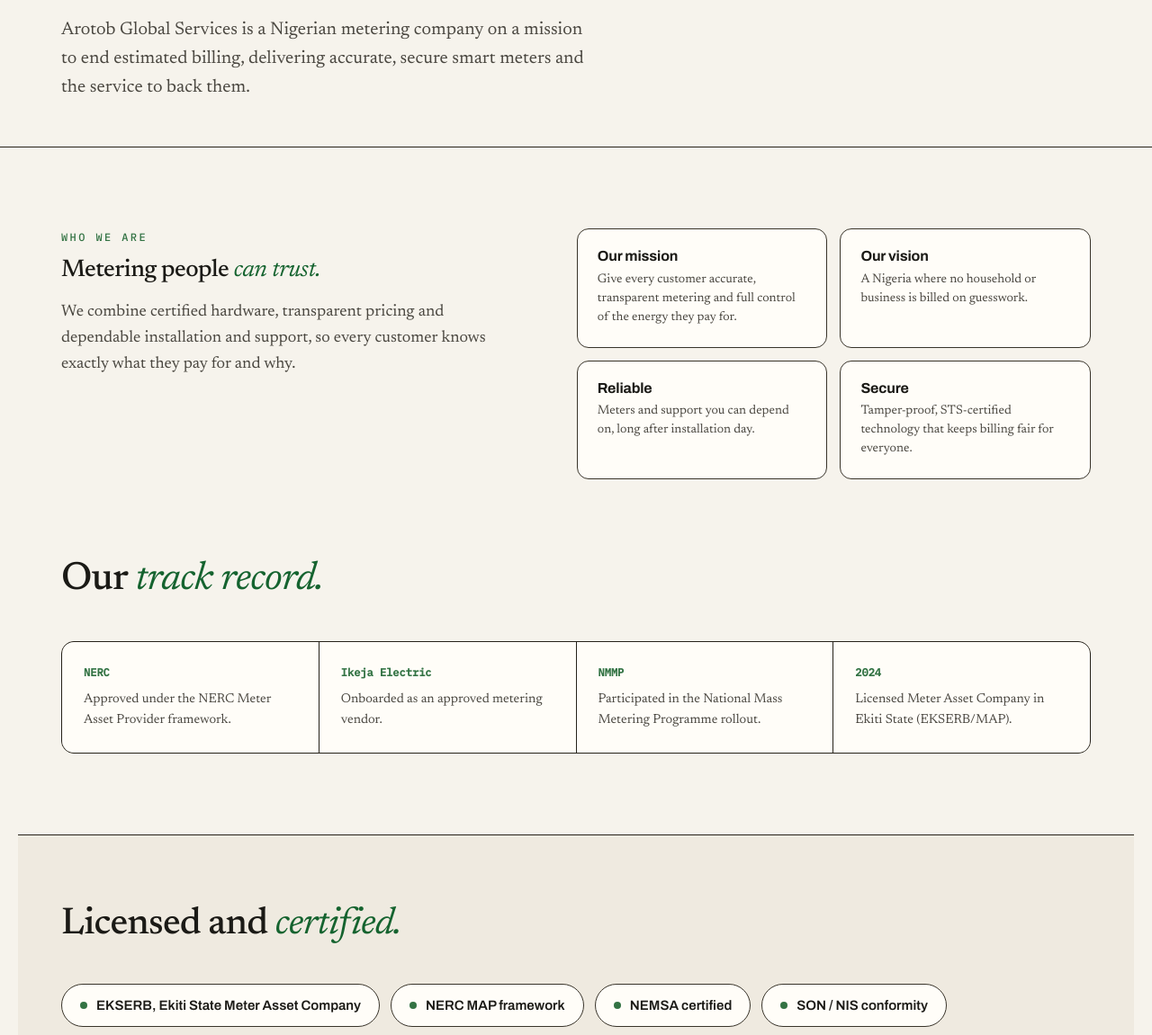
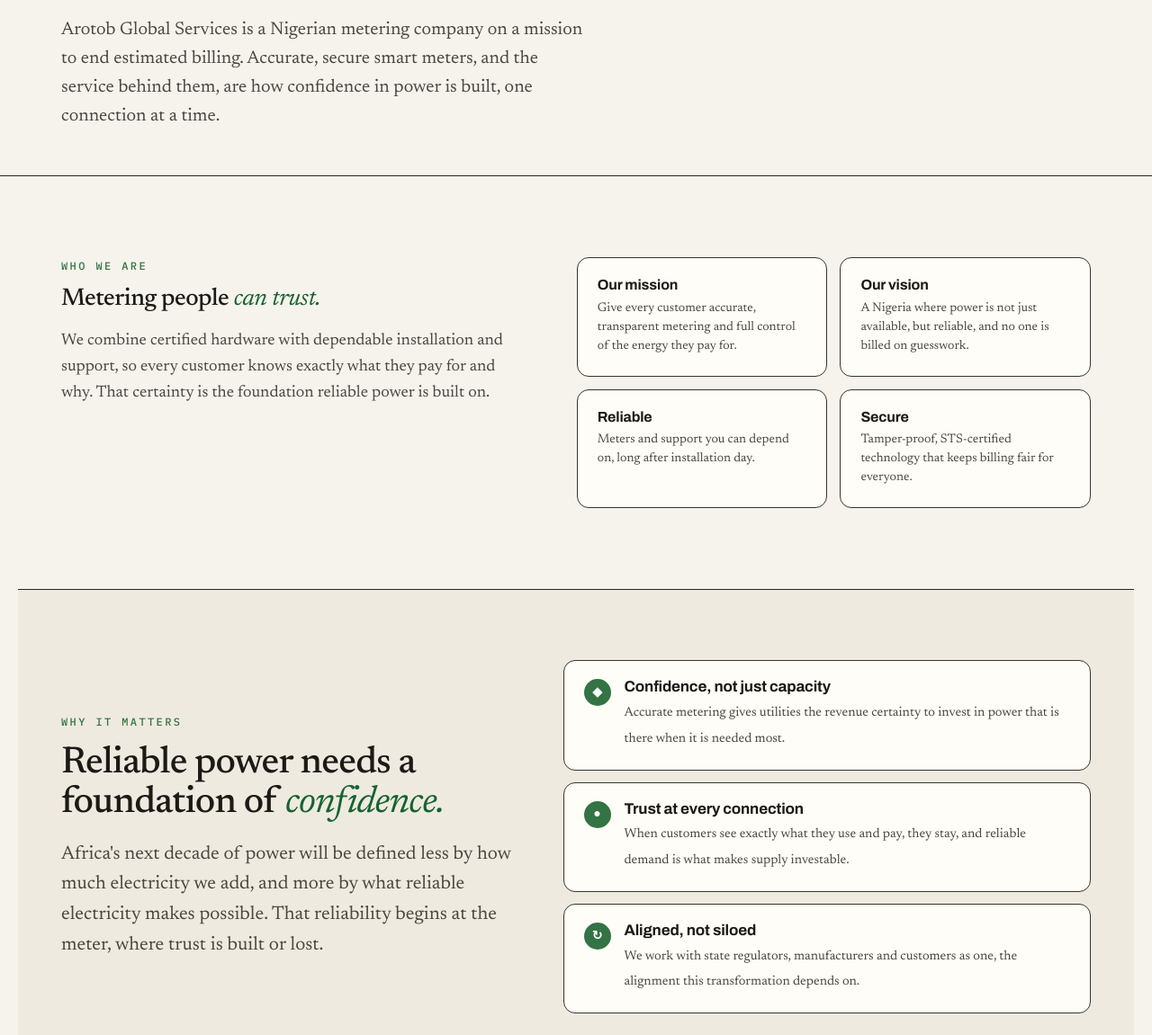
Before and after one commit to arotobglobal/arotobglobal, a plain HTML site: page about.html in a window 1280 px wide. Shown: the part 308-1459 px from the top of the page at 90% size. Drawn offline with Linux system fonts and the light colour scheme.

Commit message:
Add files via upload

```diff
--- a/about.html
+++ b/about.html
@@ -305,17 +305,25 @@
 <section class="phero"><div class="wrap">
   <div class="crumb">About</div>
   <h1>Built to make power <span class="hl">fair, clear and reliable.</span></h1>
-  <p>Arotob Global Services is a Nigerian metering company on a mission to end estimated billing, delivering accurate, secure smart meters and the service to back them.</p>
+  <p>Arotob Global Services is a Nigerian metering company on a mission to end estimated billing. Accurate, secure smart meters, and the service behind them, are how confidence in power is built, one connection at a time.</p>
 </div></section>
 <section><div class="wrap"><div class="about-grid">
-  <div><div class="eyebrow">Who we are</div><h2 style="margin-top:14px;">Metering people <span class="hl">can trust.</span></h2><p class="about-lead">We combine certified hardware, transparent pricing and dependable installation and support, so every customer knows exactly what they pay for and why.</p></div>
+  <div><div class="eyebrow">Who we are</div><h2 style="margin-top:14px;">Metering people <span class="hl">can trust.</span></h2><p class="about-lead">We combine certified hardware with dependable installation and support, so every customer knows exactly what they pay for and why. That certainty is the foundation reliable power is built on.</p></div>
   <div class="vals">
     <div class="val"><h4 class="sans">Our mission</h4><p>Give every customer accurate, transparent metering and full control of the energy they pay for.</p></div>
-    <div class="val"><h4 class="sans">Our vision</h4><p>A Nigeria where no household or business is billed on guesswork.</p></div>
+    <div class="val"><h4 class="sans">Our vision</h4><p>A Nigeria where power is not just available, but reliable, and no one is billed on guesswork.</p></div>
     <div class="val"><h4 class="sans">Reliable</h4><p>Meters and support you can depend on, long after installation day.</p></div>
     <div class="val"><h4 class="sans">Secure</h4><p>Tamper-proof, STS-certified technology that keeps billing fair for everyone.</p></div>
   </div>
 </div></div></section>
+<div class="band"><div class="wrap"><div class="band-grid">
+  <div><div class="eyebrow">Why it matters</div><h2 style="margin-top:16px;">Reliable power needs a foundation of <span class="hl">confidence.</span></h2><p class="lead">Africa's next decade of power will be defined less by how much electricity we add, and more by what reliable electricity makes possible. That reliability begins at the meter, where trust is built or lost.</p></div>
+  <div class="promise">
+    <div class="p"><div class="ic">&#9670;</div><div><h4 class="sans">Confidence, not just capacity</h4><span>Accurate metering gives utilities the revenue certainty to invest in power that is there when it is needed most.</span></div></div>
+    <div class="p"><div class="ic">&#9679;</div><div><h4 class="sans">Trust at every connection</h4><span>When customers see exactly what they use and pay, they stay, and reliable demand is what makes supply investable.</span></div></div>
+    <div class="p"><div class="ic">&#8635;</div><div><h4 class="sans">Aligned, not siloed</h4><span>We work with state regulators, manufacturers and customers as one, the alignment this transformation depends on.</span></div></div>
+  </div>
+</div></div></div>
 <section style="padding-top:0;"><div class="wrap">
   <div class="sec-top"><h2>Our <span class="hl">track record.</span></h2></div>
   <div class="miles">
```
Also changed, not shown: transparency.html (+4 -4 lines).
